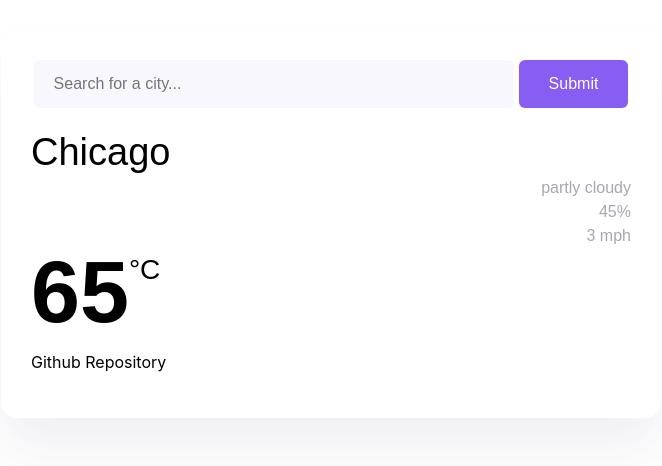
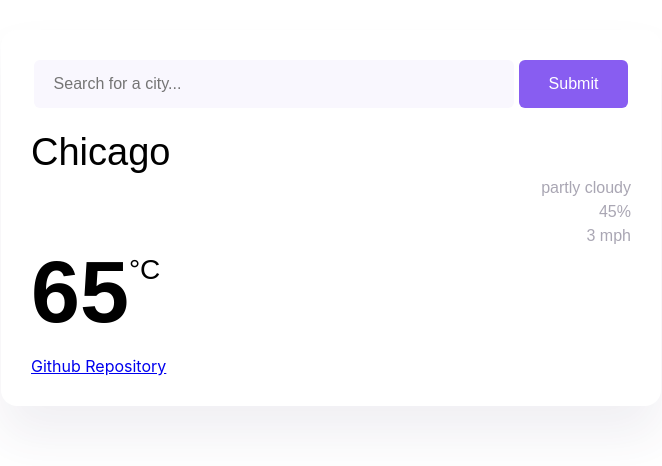
Before and after one commit to kathrynsteg/weather-app-react, a React (Create React App) app: page / in a window 1280 px wide. Shown: the top 466 px of the page, without its empty margins (309-971 px from the left). Built offline with nearby package versions, Linux system fonts and the light colour scheme.

Commit message:
Added GitHub repository

```diff
--- a/src/App.js
+++ b/src/App.js
@@ -19,7 +19,11 @@ function App() {
         <Forecast description="partly cloudy" humidity={45} windSpeed={3} />
         <Temperature temperature={65} />
       </div>
-      <p>Github Repository</p>
+      <br />
+
+      <a href="https://github.com/kathrynsteg/weather-app-react">
+        Github Repository
+      </a>
     </div>
   );
 }
```
